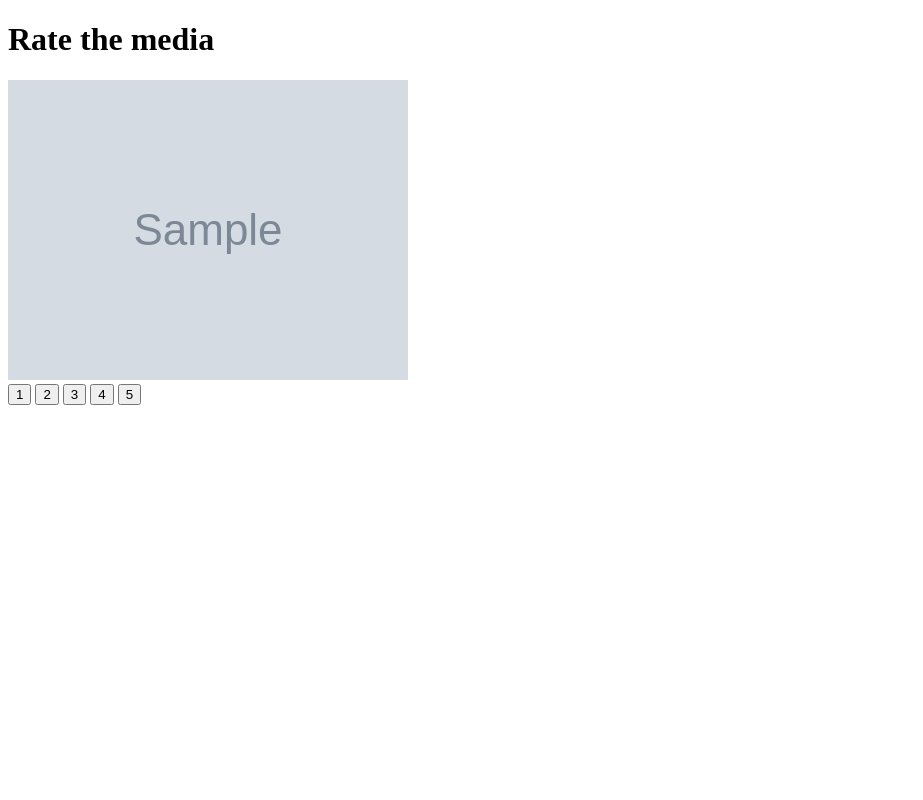
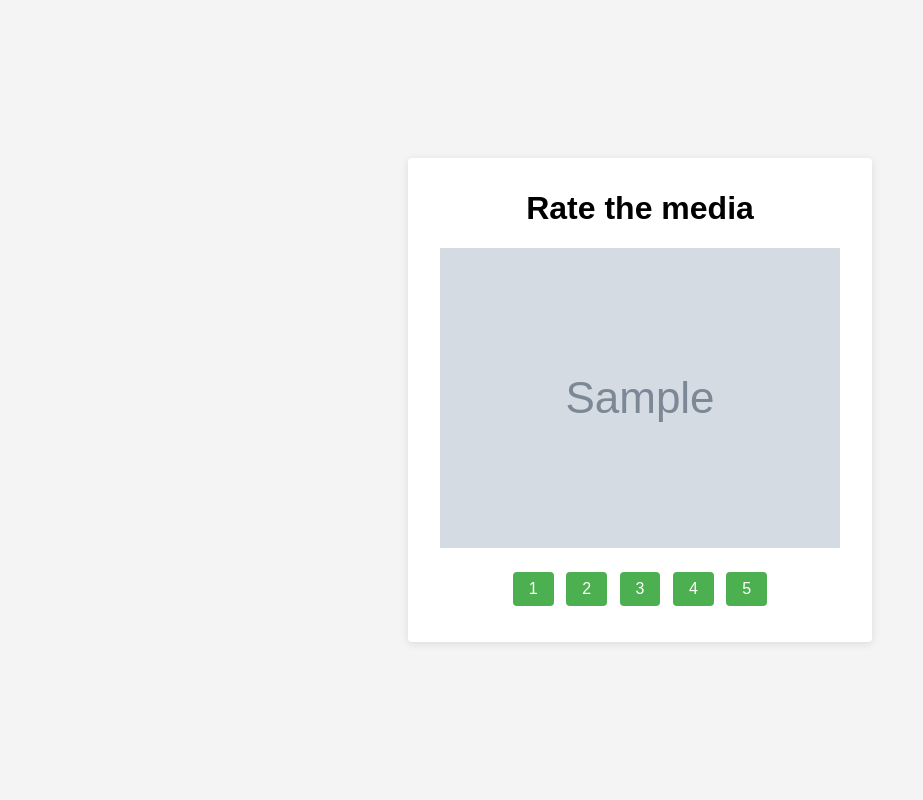
Before and after one commit to mullinmax/ranker, a FastAPI app: template app/templates/index.html in a window 1280 px wide. Shown: the whole page, without its empty margins (0-923 px from the left). Run offline with FastAPI, Linux system fonts and the light colour scheme; the template is opened without the code that fills it: most values are stand-ins (such as "Sample title", 1, 10 or a date in 2020); grey boxes marked "Sample" are stand-in pictures.

Commit message:
Add basic styling with CSS

```diff
--- a/app/main.py
+++ b/app/main.py
@@ -11,6 +11,7 @@ app = FastAPI()
 # Ensure media directory exists even if mounted at runtime
 os.makedirs("media", exist_ok=True)
 app.mount("/media", StaticFiles(directory="media"), name="media")
+app.mount("/static", StaticFiles(directory="app/static"), name="static")
 
 templates = Jinja2Templates(directory="app/templates")
 
--- /dev/null
+++ b/app/static/style.css
@@ -0,0 +1,61 @@
+body {
+  font-family: Arial, sans-serif;
+  background-color: #f4f4f4;
+  margin: 0;
+  padding: 0;
+  display: flex;
+  justify-content: center;
+  align-items: center;
+  min-height: 100vh;
+}
+
+.container {
+  background: white;
+  padding: 2rem;
+  box-shadow: 0 2px 8px rgba(0,0,0,0.1);
+  border-radius: 4px;
+  text-align: center;
+}
+
+h1 {
+  margin-top: 0;
+}
+
+button, input[type="submit"] {
+  background-color: #4CAF50;
+  color: white;
+  border: none;
+  padding: 0.5rem 1rem;
+  margin: 0.25rem;
+  font-size: 1rem;
+  border-radius: 4px;
+  cursor: pointer;
+}
+
+button:hover, input[type="submit"]:hover {
+  background-color: #45a049;
+}
+
+input[type="text"],
+input[type="password"] {
+  width: 100%;
+  padding: 0.5rem;
+  margin: 0.5rem 0;
+  border: 1px solid #ccc;
+  border-radius: 4px;
+}
+
+img {
+  max-width: 100%;
+  height: auto;
+  margin-bottom: 1rem;
+}
+
+.link {
+  color: #4CAF50;
+  text-decoration: none;
+}
+
+.link:hover {
+  text-decoration: underline;
+}
--- a/app/templates/index.html
+++ b/app/templates/index.html
@@ -1,6 +1,7 @@
 <!DOCTYPE html>
 <html>
 <head>
+<link rel="stylesheet" href="/static/style.css" />
 <script>
 document.addEventListener('keydown', function(e) {
   const key = e.key;
@@ -16,6 +17,7 @@ function rate(val) {
 </script>
 </head>
 <body>
+<div class="container">
 <h1>Rate the media</h1>
 <img src="/media/{{file}}" alt="media" />
 <form id="rate-form" action="/rate" method="post">
@@ -25,5 +27,6 @@ function rate(val) {
     <button type="button" onclick="rate({{i}})">{{i}}</button>
   {% endfor %}
 </form>
+</div>
 </body>
 </html>
```
Also changed, not shown: app/templates/login.html (+6 -1 lines), app/templates/register.html (+6 -1 lines).
